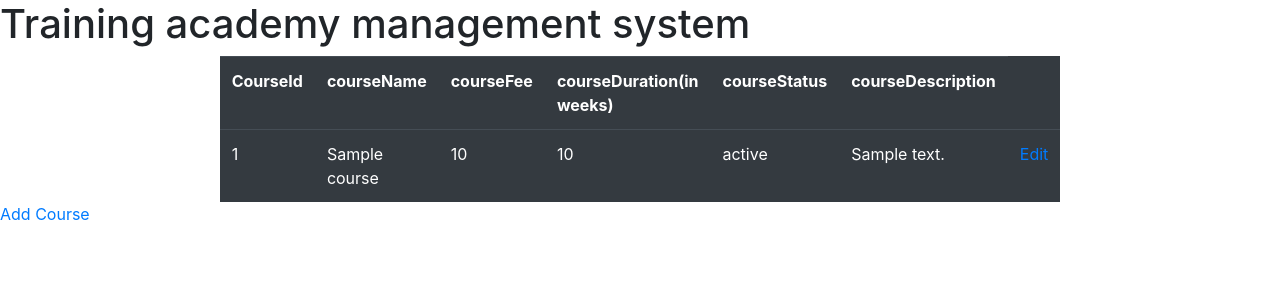
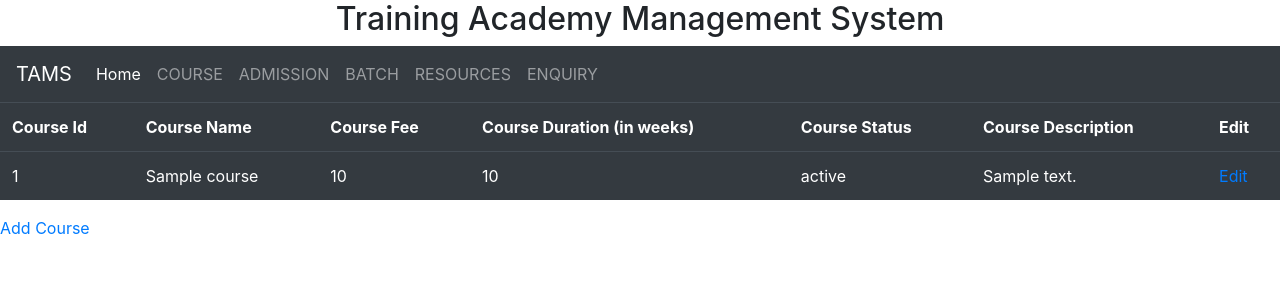
Before and after one commit to Faithinfotech-Training/UstPythonGroup3, a Flask app: page /viewcourses in a window 1280 px wide. Shown: the top 300 px of the page. Run offline with Flask 2, Linux system fonts and the light colour scheme; a database or web service that is not in the repository returns one stand-in record (values such as "Sample title"); some libraries are stand-ins or nearby versions.

Commit message:
fully edited

```diff
--- a/app_package/course_forms.py
+++ b/app_package/course_forms.py
@@ -8,7 +8,7 @@ class AddCourseForm(FlaskForm):
     courseDuration=IntegerField("Courseduration:(in weeks) ",validators=[DataRequired(message="Enter valid data"),NumberRange(min=1)])
     courseFee=FloatField("Course Fee: ",validators=[DataRequired(message="Enter valid data"),NumberRange(min=10000)])
     courseDescription=StringField("CourseDescription: ",validators=[DataRequired(message="Enter valid data")])
-    courseStatus=RadioField("CourseStatus: ",choices=[("active","active"),("inactive","inactive")])
+    courseStatus=RadioField("CourseStatus: ",choices=[("Active","Active"),("Inactive","Inactive")])
     submit=SubmitField("Add Course")
 
 class ModifyCourseForm(FlaskForm):
@@ -16,5 +16,5 @@ class ModifyCourseForm(FlaskForm):
     courseDuration=IntegerField("CourseDuration:(in weeks)  ",validators=[DataRequired(message="Enter valid data"),NumberRange(min=1)])
     courseDescription=StringField("CourseDescription: ",validators=[DataRequired(message="Enter valid data")])
     courseFee=FloatField("Course Fee: ",validators=[DataRequired(message="Enter valid data"),NumberRange(min=10000)])
-    courseStatus=RadioField("CourseStatus: ",choices=[("active","active"),("inactive","inactive")])
+    courseStatus=RadioField("CourseStatus: ",choices=[("Active","Active"),("Inactive","Inactive")])
     submit=SubmitField("Update Course")
--- a/app_package/routes.py
+++ b/app_package/routes.py
@@ -5,5 +5,5 @@ from app_package.course_forms import AddCourseForm,ModifyCourseForm
 
 
 @app.route("/",methods=["GET","POST"])
-def menu():
-    return render_template("menu.html")
+def dashboard():
+    return render_template("dashboard.html")
--- a/app_package/templates/allcourses.html
+++ b/app_package/templates/allcourses.html
@@ -2,15 +2,16 @@
 {% block content %}
 
 
-<table class="table table-dark" style="width: 600px; margin:auto; ">
+<table class="table table-dark"  ">
 
     <tr>
-        <th>CourseId</th>
-        <th>courseName</th>
-        <th>courseFee</th>
-        <th>courseDuration(in weeks)</th>
-        <th>courseStatus</th>
-        <th>courseDescription</th>
+        <th>Course Id</th>
+        <th>Course Name</th>
+        <th>Course Fee</th>
+        <th>Course Duration (in weeks)</th>
+        <th>Course Status</th>
+        <th>Course Description</th>
+        <th>Edit</th>
     </tr>
     {% for course in courses  %}
     <tr>
--- a/app_package/templates/base.html
+++ b/app_package/templates/base.html
@@ -10,14 +10,43 @@
             {% endif %}
         </title>
         <link rel="stylesheet" href="https://maxcdn.bootstrapcdn.com/bootstrap/4.4.1/css/bootstrap.min.css">
+        <link rel="stylesheet" href="https://stackpath.bootstrapcdn.com/bootstrap/4.4.1/css/bootstrap.min.css" integrity="sha384-Vkoo8x4CGsO3+Hhxv8T/Q5PaXtkKtu6ug5TOeNV6gBiFeWPGFN9MuhOf23Q9Ifjh" crossorigin="anonymous">
         <script src="https://ajax.googleapis.com/ajax/libs/jquery/3.4.1/jquery.min.js"></script>
         <script src="https://cdnjs.cloudflare.com/ajax/libs/popper.js/1.16.0/umd/popper.min.js"></script>
         <script src="https://maxcdn.bootstrapcdn.com/bootstrap/4.4.1/js/bootstrap.min.js"></script>
 
-        <h1>Training academy management system</h1>
+        <h2><center>Training Academy Management System</center></h1>
 
     </head>
     <body>
+            <nav class="navbar navbar-expand-lg navbar-dark bg-dark">
+                    <a class="navbar-brand" href="#">TAMS</a>
+                    <button class="navbar-toggler" type="button" data-toggle="collapse" data-target="#navbarNav" aria-controls="navbarNav" aria-expanded="false" aria-label="Toggle navigation">
+                      <span class="navbar-toggler-icon"></span>
+                    </button>
+                    <div class="collapse navbar-collapse" id="navbarNav">
+                      <ul class="navbar-nav">
+                        <li class="nav-item active">
+                          <a class="nav-link" href="{{url_for('dashboard')}}">Home <span class="sr-only">(current)</span></a>
+                        </li>
+                        <li class="nav-item">
+                          <a class="nav-link" href="{{url_for('viewcourses')}}">COURSE</a>
+                        </li>
+                        <li class="nav-item">
+                        <a class="nav-link" href="#">ADMISSION</a>
+                        </li>
+                        <li class="nav-item">
+                          <a class="nav-link" href="{{url_for('display_batchs')}}">BATCH</a>
+                        </li>
+                        <li class="nav-item">
+                        <a class="nav-link" href="{{url_for('display_resources')}}">RESOURCES</a>
+                        </li>
+                        <li class="nav-item">
+                        <a class="nav-link" href="{{url_for('enquiry')}}">ENQUIRY</a>
+                         </li>
+                      </ul>
+                    </div>
+                  </nav>
         {% with messages=get_flashed_messages() %}
             {% if messages %}
             <ul>
```
Also changed, not shown: app_package/templates/dashboard.html (added, +38 -0 lines), app_package/templates/display_resources.html (+4 -25 lines), 13 other files.
